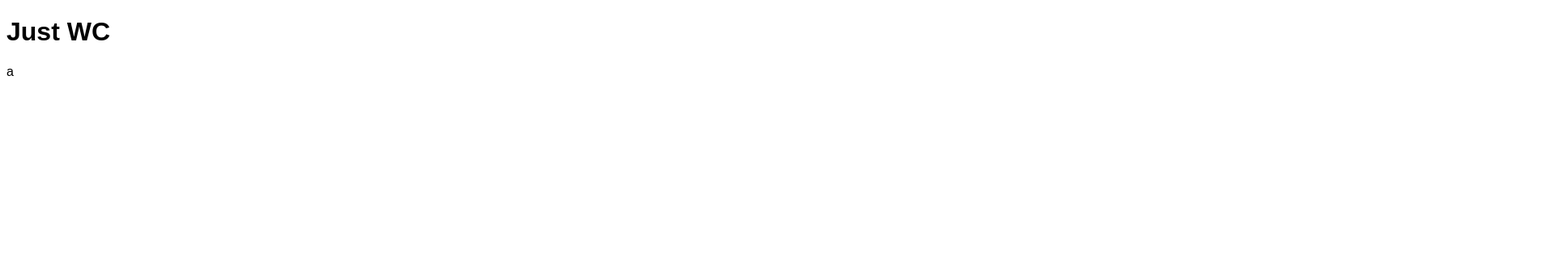
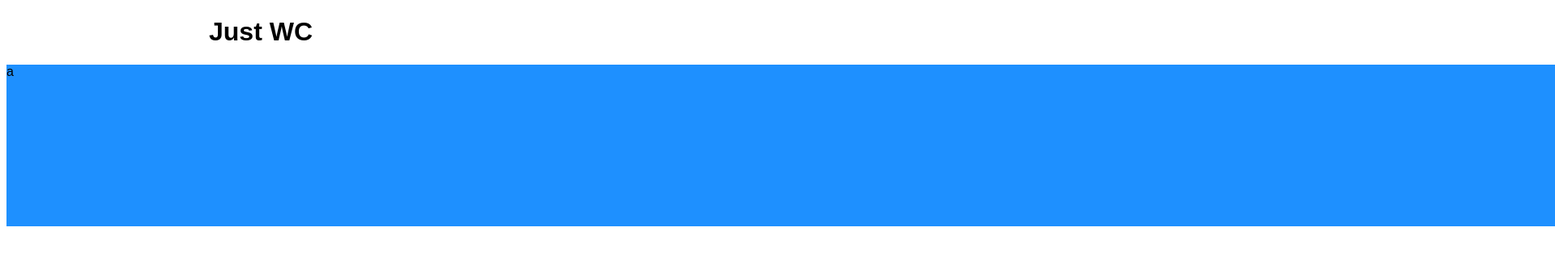
Before and after one commit to Asierso/JustWC, a plain HTML site: page index.html in a window 1280 px wide. Shown: the top 318 px of the page at 81% size, 1920 px wide, since content can reach past the window. Drawn offline with Linux system fonts and the light colour scheme; files that its build step writes are made by us from their sources.

Commit message:
Add files via upload

```diff
--- a/index.html
+++ b/index.html
@@ -1,7 +1,7 @@
 <!DOCTYPE html>
 <html>
 <head>
-	<link rel="stylesheet" type="text/css" href="css/indexStyle.css"/>
+	<link rel="stylesheet" type="text/css" href="css/style.css"/>
 	<link rel="icon" type="icon" href="images/IconWCApp.png"/>
 	<title>Just WC</title>
 </head>
```
